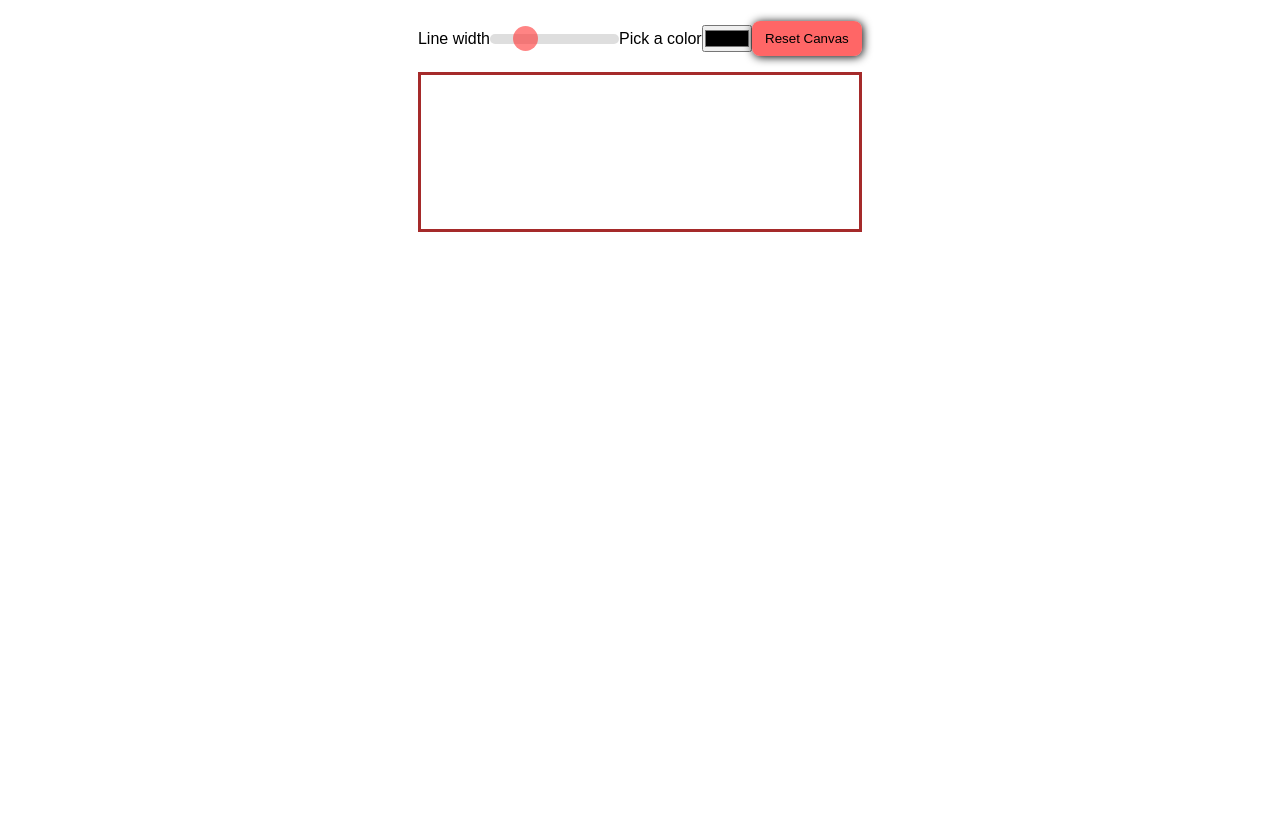
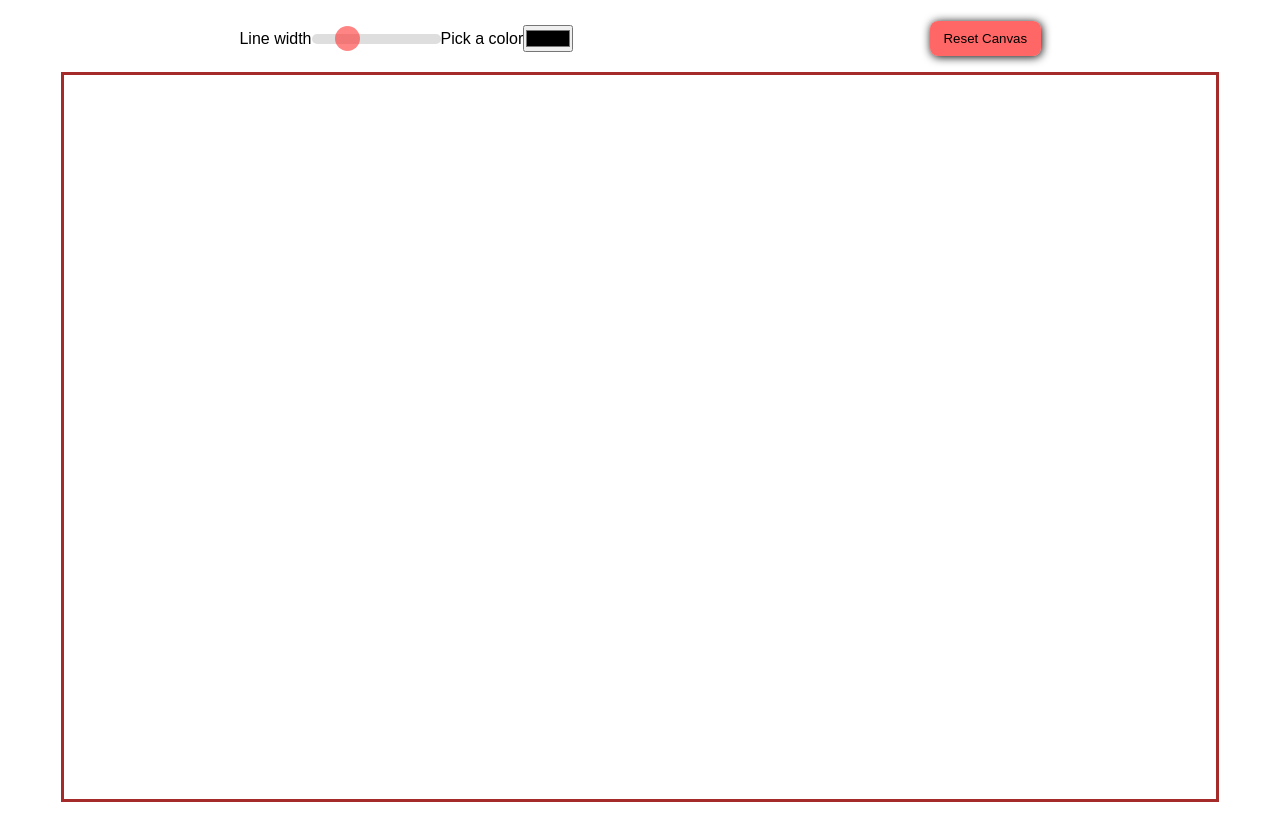
Before and after one commit to shivaprakash-sudo/canvas-drawing-app, a plain HTML site: page index.html in a window 1280 px wide. Shown: the part 74-892 px from the top of the page. Before the commit the page ends 800 px from the top, so only its background shows below. Drawn offline with Linux system fonts and the light colour scheme; the site is published under a folder, as on GitHub Pages, so addresses that start at the root find nothing; a web font is replaced by a local one.

Commit message:
fixed broken script linking

```diff
--- a/index.html
+++ b/index.html
@@ -7,7 +7,7 @@
     <meta name="viewport" content="width=device-width, initial-scale=1.0">
 
     <link rel="stylesheet" href="style.css">
-    <script defer src="/script.js"></script>
+    <script defer src="script.js"></script>
 
     <title>Canvas Draw</title>
 </head>
```
Also changed, not shown: script.js (+4 -6 lines).
